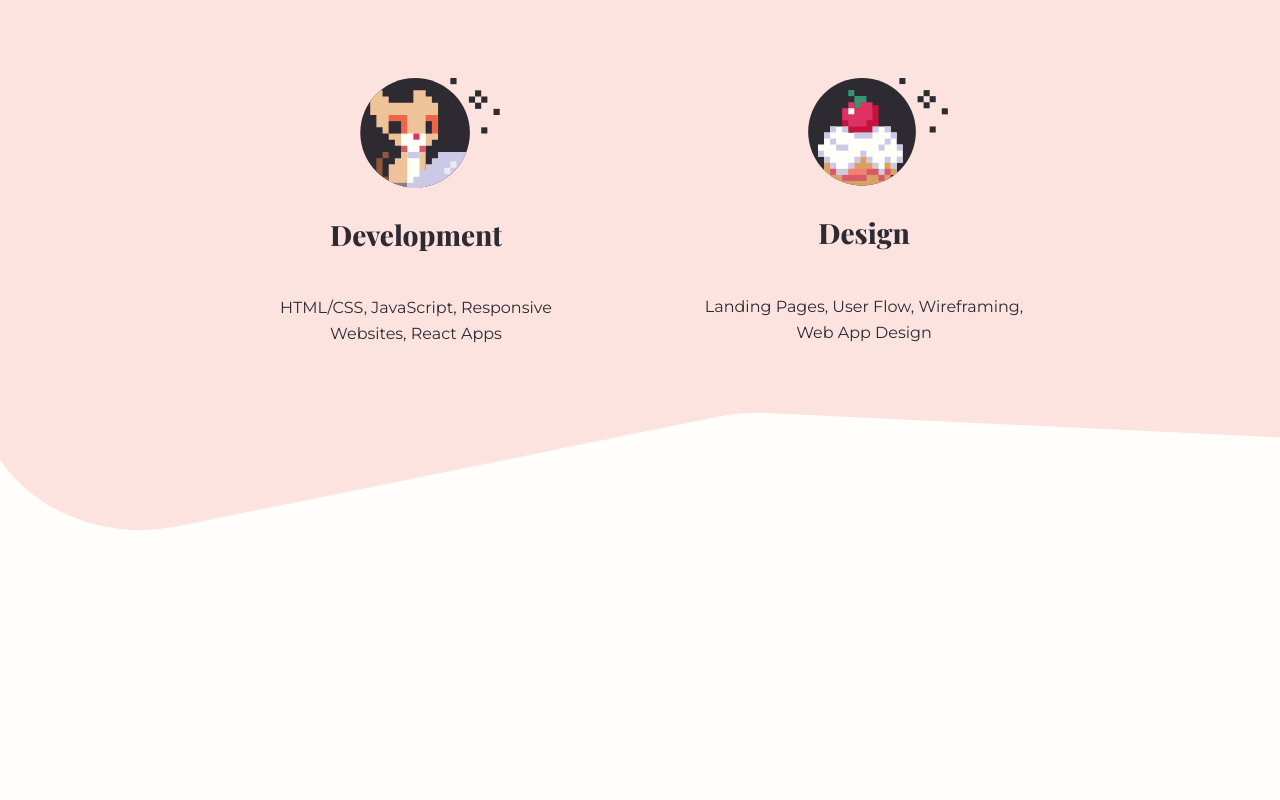
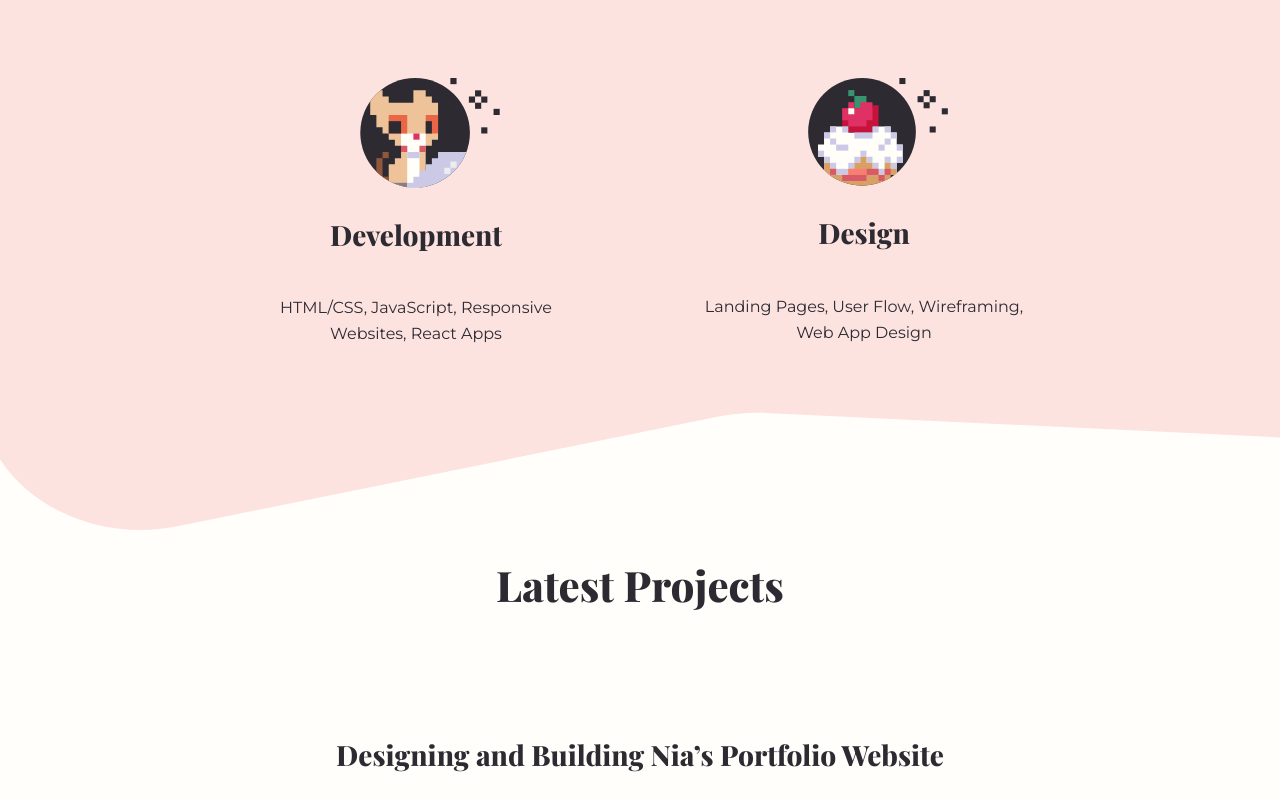
Before and after one commit to ClariceR/clarice, a website: page index.html in a window 1280 px wide. Shown: the part 1000-1800 px from the top of the page. Before the commit the page ends 1530 px from the top, so only its background shows below. Drawn offline with nearby package versions, Linux system fonts and the light colour scheme.

Commit message:
Refactoring projects section

```diff
--- a/app/scss/components/_index.scss
+++ b/app/scss/components/_index.scss
@@ -2,6 +2,7 @@
 @forward 'header';
 @forward 'landing';
 @forward 'work-info';
+@forward 'projects';
 // @forward 'aboutwork';
 // @forward 'card';
 // @forward 'aboutme';
--- /dev/null
+++ b/app/scss/components/projects.scss
@@ -0,0 +1,5 @@
+@use '../util' as u;
+
+.projects {
+    text-align: center;
+}
--- a/app/scss/globals/fonts.scss
+++ b/app/scss/globals/fonts.scss
@@ -3,7 +3,6 @@
 :root {
     --fontDisplay: 'Playfair Display', serif;
     --fontBody: 'Montserrat', sans-serif;
-
 
     --font-body-s: 14px;
     --font-body-m: 16px;
@@ -20,6 +19,8 @@
 
     --line-height-m: 1.6;
 
+    --text-size-scaler: 10vw;
+    --text-size-huge: 72px;
 
     // --text-size-large: 34px;
     // --text-size-base: 18px;
--- a/index.html
+++ b/index.html
@@ -139,7 +139,19 @@
         </div>
       </section>
 
-      <section class="projects"></section>
+      <section class="projects grid">
+        <h2 class="title">Latest Projects</h2>
+        <div class="projects-content">
+          <article class="project-card">
+            <div class="card-img">
+              <!-- <img src="./assets/nia-lesedi.png" alt=""> -->
+            </div>
+            <div class="card-text">
+              <h3 class="subtitle">Designing and Building Nia’s Portfolio Website</h3>
+            </div>
+          </article>
+        </div>
+      </section>
       <section class="about"></section>
     </main>
 
```
Also changed, not shown: app/scss/globals/globals.scss (+18 -6 lines), dist/style.css, 1 other file.
